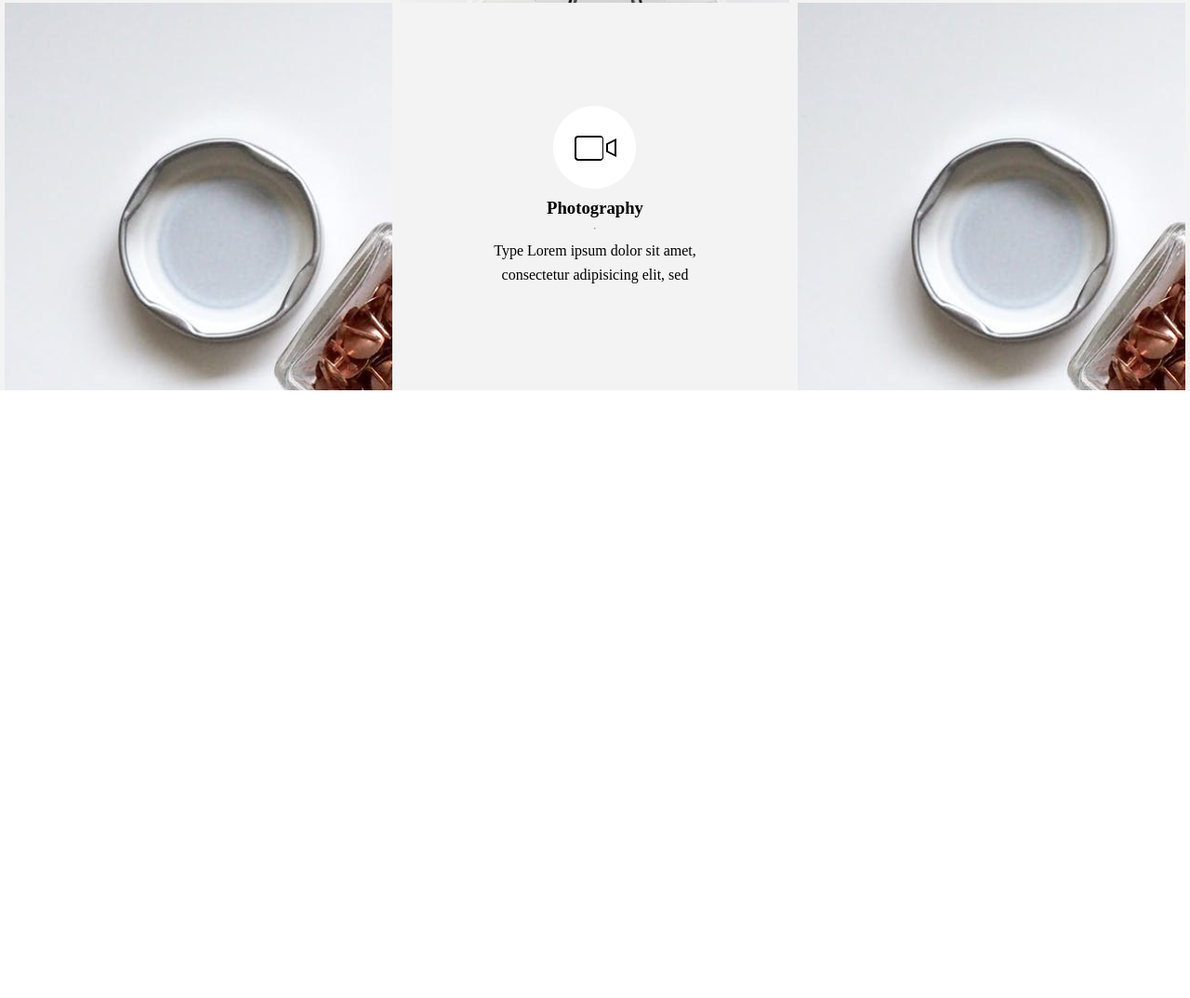
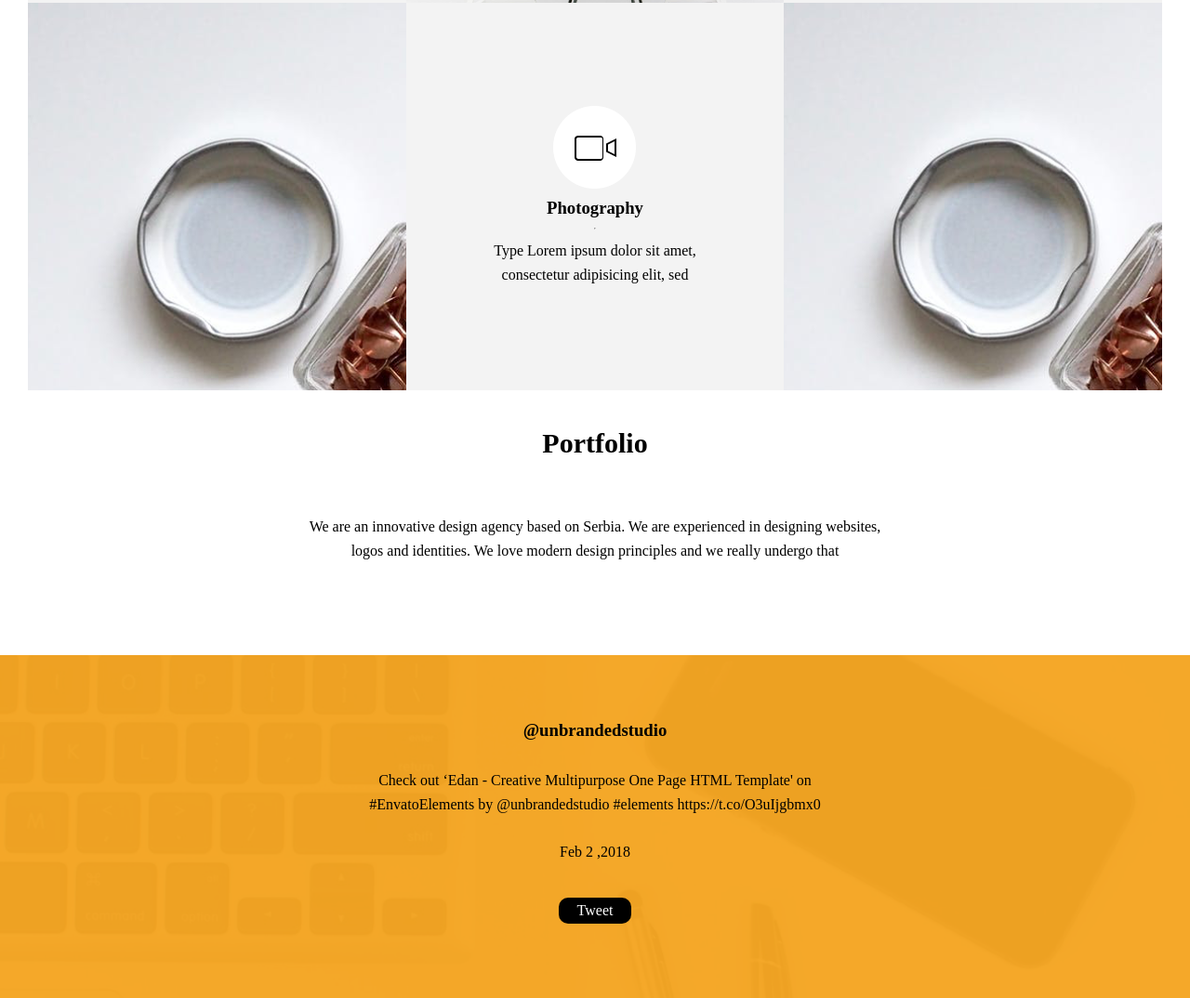
Before and after one commit to sabirlkhaloufi/Landing-page, a plain HTML site: page index.html in a window 1280 px wide. Shown: the part 2496-3570 px from the top of the page at 93% size. Before the commit the page ends 2916 px from the top, so only its background shows below. Drawn offline with Linux system fonts and the light colour scheme.

Commit message:
add section tweet

```diff
--- a/css/style.css
+++ b/css/style.css
@@ -230,6 +230,59 @@ align-items: center;    text-align: center;
 }
 
 
+
+/* portfolio */
+
+.portfolio{
+    margin: 40px 0 40px 0;
+}
+.portfolio .text {
+    text-align: center;
+}
+.portfolio .text  h2{
+    font-size: 30px;
+    font-weight: bold;
+    color: var(--dark);
+
+}
+
+.portfolio .text  p{
+    padding: 60px 10px 60px 10px;
+    line-height: 1.6;
+    color: var(--dark);
+
+}
+
+
+
+/* tweet */
+.tweet{
+    background-image: url(../assets/img/tweet/tweet\ bg.png);
+    background-size: cover;
+    padding: 70px 0 70px 0;
+    display: flex;
+    flex-direction: column;
+    align-items: center;
+    gap: 30px;
+}
+
+.tweet a{
+    text-decoration: none;
+    color: #ffffff;
+    background-color: black;
+    padding: 5px 20px 5px 20px ;
+    border-radius: 10px;
+    margin: 10px 0 10px 0;
+
+}
+
+.tweet p{
+    text-align: center;
+    line-height: 1.6;
+
+}
+
+
 @media screen and (min-width: 600px) {
     .home {
         flex-direction: row;
@@ -255,7 +308,8 @@ align-items: center;    text-align: center;
     /* services */
 
     .services .images{
-        grid-template-columns: auto auto auto;
+        grid-template-columns: 1fr 1fr 1fr;
+        padding: 0 30px 0 30px;
     }
 
   }
--- a/index.html
+++ b/index.html
@@ -123,6 +123,24 @@
 
     </div>
 
+
+    <div class="portfolio">
+      <div class="text">
+        <h2>Portfolio</h2>
+      <p>We are an innovative design agency based on Serbia. We are experienced in designing websites,  <br>
+        logos and identities. We love modern design principles and we really undergo that</p>      </div>
+    </div>
+
+
+
+    <div class="tweet">
+      <h3>@unbrandedstudio</h3>
+      <p>Check out ‘Edan - Creative Multipurpose One Page HTML Template' on <br>
+        #EnvatoElements by @unbrandedstudio #elements https://t.co/O3uIjgbmx0 </p>
+        <span>Feb 2 ,2018</span>
+        <a href="">Tweet</a>
+    </div>
+
     <script type="text/javascript" src="./js/main.js"></script>
   </body>
 </html>
```
Also changed, not shown: assets/img/tweet/tweet bg.png (added).
